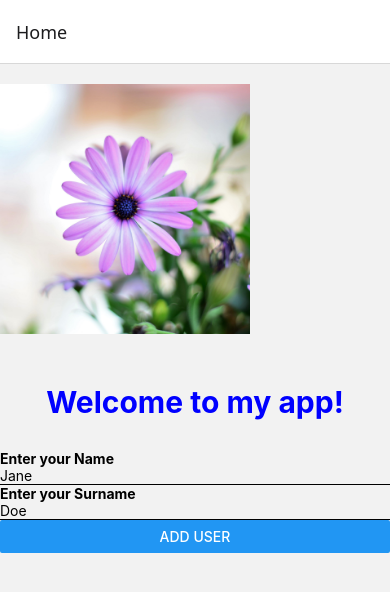
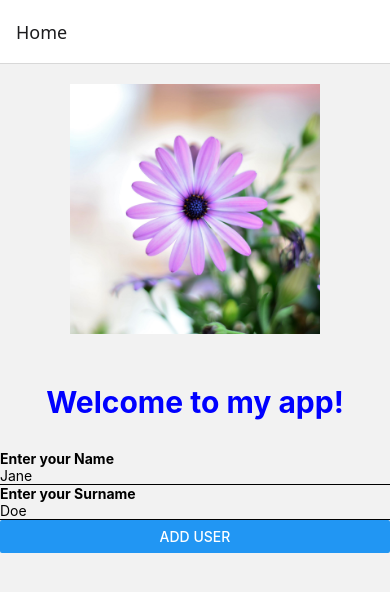
Before and after one commit to ST10512443/First_App, a React Native app in the folder my-app/: screen / in a window 390 px wide. Shown: the top 592 px of the page. Built offline with nearby package versions, Linux system fonts and the light colour scheme.

Commit message:
added  auto capitalisation and autocomplete to name and surname

```diff
--- a/my-app/App.tsx
+++ b/my-app/App.tsx
@@ -35,11 +35,15 @@ console.log("App works!");
         <Text style={styles.labelTxt}>Enter your Name</Text>
         <TextInput style={styles.InputBoxTxtline}
         placeholder="Jane"
+        autoCapitalize="words"
+        autoComplete="given-name"
         onChangeText={newText => setName(newText)} />
 
         <Text style={styles.labelTxt}>Enter your Surname</Text>
         <TextInput style={styles.InputBoxTxtline}
         placeholder="Doe"
+        autoCapitalize="words"
+        autoComplete="family-name"
         onChangeText={newText => setSurname(newText)} />
       </View>
 
@@ -73,11 +77,10 @@ const styles = StyleSheet.create({
 
   MainImageFlower:{
     paddingTop: 50,
-    justifyContent:'center',
-    alignItems: 'center',
     width:250,
     height:250,
     marginTop:20,
+    alignSelf: 'center',
   },
 
   InputFlex:{
```
